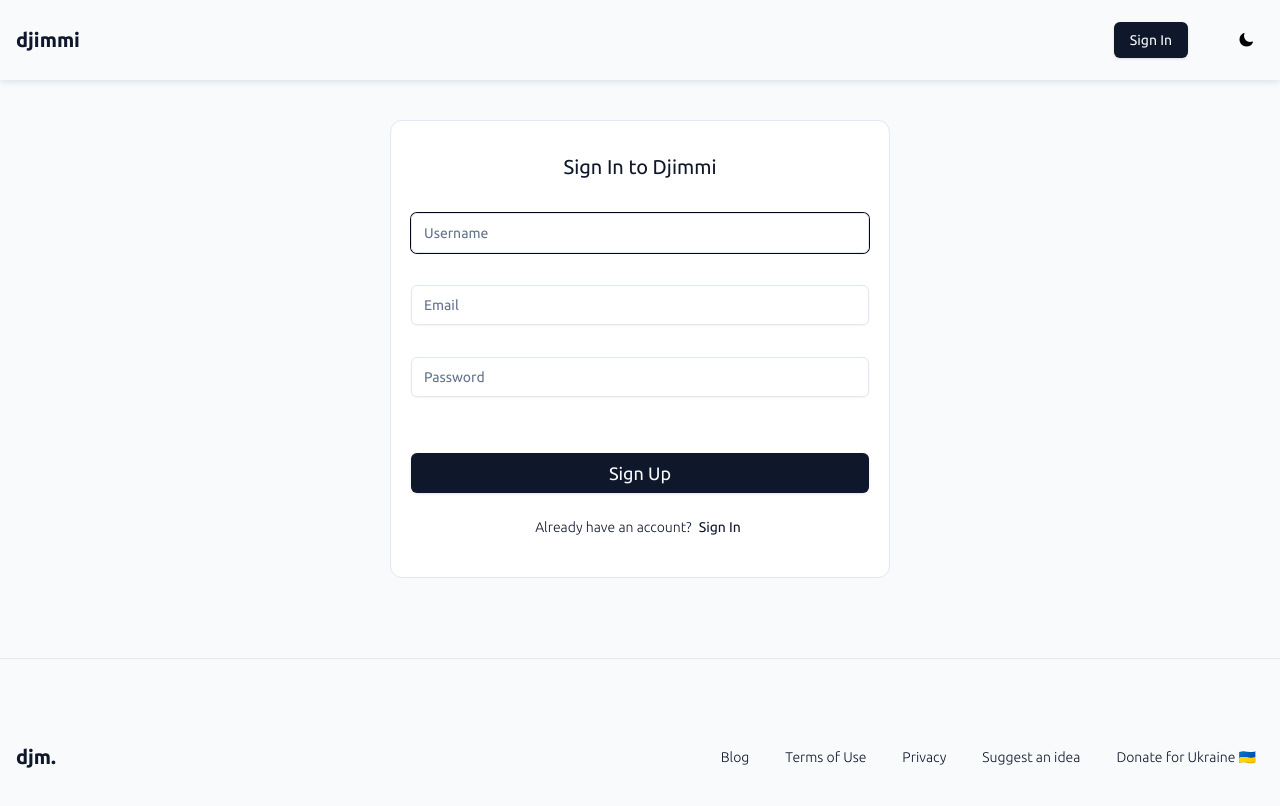
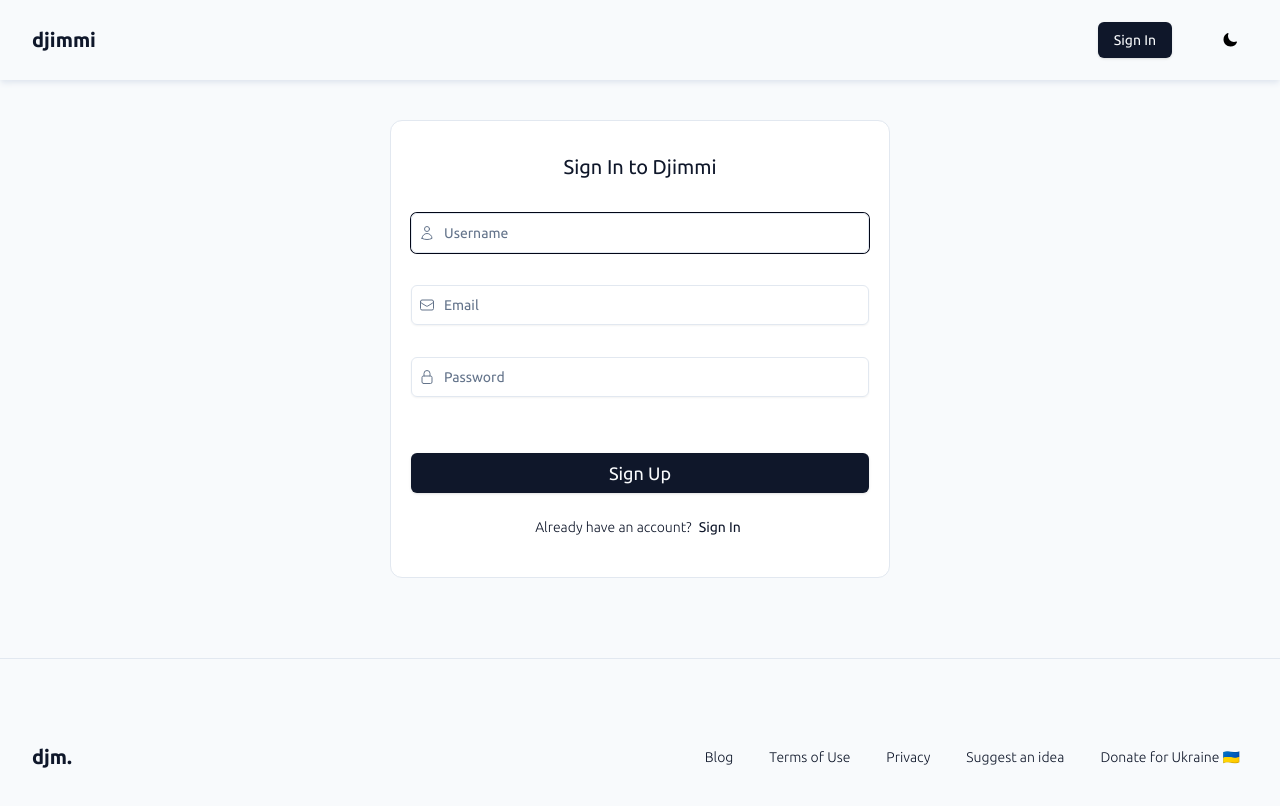
Before and after one commit to Skandinavchik/djimmi_it_jobs_nextjs_13, a Next.js app: page /signup in a window 1280 px wide. Shown: the top 806 px of the page. Built offline with nearby package versions, Linux system fonts and the light colour scheme; no server answers.

Commit message:
ScrollUpButton added, auth forms icons added

```diff
--- a/src/app/layout.tsx
+++ b/src/app/layout.tsx
@@ -28,7 +28,11 @@
 
 const RootLayout = ({ children, }: { children: React.ReactNode }) => {
 	return (
-		<html lang="en" suppressHydrationWarning>
+		<html
+			lang="en"
+			suppressHydrationWarning
+			className='scroll-smooth'
+		>
 			<body className={`${ubuntu.variable} ${ubuntu_mono.variable} bg-main-light dark:bg-main`}>
 				<ThemeProvider>
 					<ReduxProvider>
--- a/src/app/page.tsx
+++ b/src/app/page.tsx
@@ -3,6 +3,7 @@
 import { Button } from '@/components/ui/button';
 import { Separator } from '@/components/ui/separator';
 import { Avatar, AvatarFallback, AvatarImage } from '@/components/ui/avatar';
+import ScrollUpButton from '@/components/navigation/ScrollUpButton';
 
 
 
@@ -58,6 +59,7 @@
 
 	return (
 		<main>
+			<ScrollUpButton />
 			<section className='pt-24'>
 				<div className='container'>
 					<h1 className='text-3xl sm:text-5xl text-main font-sans font-medium text-center mb-6 dark:text-main-light'>
--- a/src/components/auth/userAccountButton.tsx
+++ b/src/components/auth/userAccountButton.tsx
@@ -44,7 +44,7 @@
 						<AvatarImage />
 						<AvatarFallback>{data && data.iss ? data.iss.slice(0, 1) : null}</AvatarFallback>
 					</Avatar>
-					<Button variant={'link'} className='text-main text-[1rem] font-sans font-normal px-0 dark:text-main-light'>{data?.iss}</Button>
+					<span className='text-main text-[1rem] font-sans dark:text-main-light'>{data?.iss}</span>
 				</div>
 			</DropdownMenuTrigger>
 
--- a/src/components/forms/user/UserSignInForm.tsx
+++ b/src/components/forms/user/UserSignInForm.tsx
@@ -5,6 +5,7 @@
 import { Input } from "@/components/ui/input";
 import { ReloadIcon } from "@radix-ui/react-icons";
 import { Button } from "@/components/ui/button";
+import { EnvelopeIcon, LockClosedIcon } from '@heroicons/react/24/outline';
 
 
 
@@ -23,7 +24,7 @@
 
 const UserSignInForm = () => {
 
-	const { register, handleSubmit, reset, formState: { errors, isSubmitting } } = useForm<IFormInputs>({
+	const { register, handleSubmit, reset, formState: { errors, dirtyFields, isSubmitting } } = useForm<IFormInputs>({
 		defaultValues: {
 			email: '',
 			password: '',
@@ -48,21 +49,35 @@
 		<form
 			noValidate
 			onSubmit={handleSubmit(onSubmit)}>
+			<div>
+				<div className='relative'>
+					<EnvelopeIcon className={`absolute left-2 top-1/2 -translate-y-1/2 w-4 ${dirtyFields.email ? 'text-main' : 'text-slate-500'}`} />
 					<Input
 						{...register('email', { required: 'Email is required' })}
 						type="email"
 						placeholder="Email"
-				className='font-sans'
+						className='font-sans pl-8'
 					/>
-			<div className='mb-1 h-7 pt-1 pb-2 pl-1 text-[0.72rem] font-sans font-light text-red-700 dark:text-red-400'>{errors.email?.message || ' '}</div>
+				</div>
+				<div className='mb-1 h-7 pt-1 pb-2 pl-1 text-[0.72rem] font-sans font-light text-red-700 dark:text-red-400'>
+					{errors.email?.message || ' '}
+				</div>
+			</div>
 
+			<div>
+				<div className='relative'>
+					<LockClosedIcon className={`absolute left-2 top-1/2 -translate-y-1/2 w-4 ${dirtyFields.password ? 'text-main' : 'text-slate-500'}`} />
 					<Input
 						{...register('password', { required: 'Password is required' })}
 						type="password"
 						placeholder="Password"
-				className='font-sans'
+						className='font-sans pl-8'
 					/>
-			<div className='h-7 pt-1 pb-2 pl-1 text-[0.72rem] font-sans font-light text-red-700 dark:text-red-400'>{errors.password?.message || ' '}</div>
+				</div>
+				<div className='h-7 pt-1 pb-2 pl-1 text-[0.72rem] font-sans font-light text-red-700 dark:text-red-400'>
+					{errors.password?.message || ' '}
+				</div>
+			</div>
 
 			<Button
 				type='submit'
--- a/src/components/forms/user/UserSignUpForm.tsx
+++ b/src/components/forms/user/UserSignUpForm.tsx
@@ -8,6 +8,7 @@
 import { useForm } from "react-hook-form";
 import { yupResolver } from '@hookform/resolvers/yup';
 import * as yup from 'yup';
+import { EnvelopeIcon, LockClosedIcon, UserIcon } from '@heroicons/react/24/outline';
 
 
 
@@ -20,7 +21,7 @@
 const validationSchema = yup.object({
 	username: yup.string()
 		.required('Username is required')
-		.min(2, 'Name must be at least 2 characters long'),
+		.min(2, 'Username must be at least 2 characters long'),
 	email: yup.string()
 		.required('Email is required')
 		.matches(/^(([^<>()[\]\\.,;:\s@"]+(\.[^<>()[\]\\.,;:\s@"]+)*)|.(".+"))@((\[[0-9]{1,3}\.[0-9]{1,3}\.[0-9]{1,3}\.[0-9]{1,3}\])|(([a-zA-Z\-0-9]+\.)+[a-zA-Z]{2,}))$/, 'Email must be valid'),
@@ -36,7 +37,7 @@
 
 const UserSignUpForm = () => {
 
-	const { register, handleSubmit, reset, setFocus, formState: { errors, isSubmitting } } = useForm<IFormInputs>({
+	const { register, handleSubmit, reset, setFocus, formState: { errors, dirtyFields, isSubmitting } } = useForm<IFormInputs>({
 		defaultValues: {
 			username: '',
 			email: '',
@@ -75,29 +76,50 @@
 		<form
 			noValidate
 			onSubmit={handleSubmit(onSubmit)}>
+			<div>
+				<div className='relative'>
+					<UserIcon className={`absolute left-2 top-1/2 -translate-y-1/2 w-4 ${dirtyFields.username ? 'text-main' : 'text-slate-500'}`} />
 					<Input
 						{...register('username', { required: 'Username is required' })}
 						type="text"
 						placeholder="Username"
-				className='font-sans'
+						className='font-sans pl-8'
 					/>
-			<div className='mb-1 h-7 pt-1 pb-2 pl-1 text-[0.72rem] font-sans font-light text-red-700 dark:text-red-400'>{errors.username?.message || ' '}</div>
+				</div>
+				<div className='mb-1 h-7 pt-1 pb-2 pl-1 text-[0.72rem] font-sans font-light text-red-700 dark:text-red-400'>
+					{errors.username?.message || ' '}
+				</div>
+			</div>
 
+			<div>
+				<div className='relative'>
+					<EnvelopeIcon className={`absolute left-2 top-1/2 -translate-y-1/2 w-4 ${dirtyFields.email ? 'text-main' : 'text-slate-500'}`} />
 					<Input
 						{...register('email', { required: 'Email is required' })}
 						type="email"
 						placeholder="Email"
-				className='font-sans'
+						className='font-sans pl-8'
 					/>
-			<div className='mb-1 h-7 pt-1 pb-2 pl-1 text-[0.72rem] font-sans font-light text-red-700 dark:text-red-400'>{errors.email?.message || ' '}</div>
+				</div>
+				<div className='mb-1 h-7 pt-1 pb-2 pl-1 text-[0.72rem] font-sans font-light text-red-700 dark:text-red-400'>
+					{errors.email?.message || ' '}
+				</div>
+			</div>
 
+			<div>
+				<div className='relative'>
+					<LockClosedIcon className={`absolute left-2 top-1/2 -translate-y-1/2 w-4 ${dirtyFields.password ? 'text-main' : 'text-slate-500'}`} />
 					<Input
 						{...register('password', { required: 'Password is required' })}
 						type="password"
 						placeholder="Password"
-				className='font-sans'
+						className='font-sans pl-8'
 					/>
-			<div className='h-7 pt-1 pb-2 pl-1 text-[0.72rem] font-sans font-light text-red-700 dark:text-red-400'>{errors.password?.message || ' '}</div>
+				</div>
+				<div className='h-7 pt-1 pb-2 pl-1 text-[0.72rem] font-sans font-light text-red-700 dark:text-red-400'>
+					{errors.password?.message || ' '}
+				</div>
+			</div>
 
 			<Button
 				type='submit'
--- /dev/null
+++ b/src/components/navigation/ScrollUpButton.tsx
@@ -0,0 +1,35 @@
+'use client';
+
+import { ChevronUpIcon } from '@heroicons/react/24/outline';
+import { Button } from '@/components/ui/button';
+import { useCallback, useEffect, useState } from 'react';
+
+
+
+const ScrollUpButton = () => {
+
+	const [isActive, setIsActive] = useState<boolean>(false);
+
+	useEffect(() => {
+		window.addEventListener('scroll', () => {
+			window.scrollY > window.innerHeight / 2 ? setIsActive(true) : setIsActive(false)
+		});
+
+		return () => {
+			window.removeEventListener('scroll', () => {
+				window.scrollY > window.innerHeight / 2 ? setIsActive(true) : setIsActive(false)
+			});
+		}
+	}, []);
+
+	return (
+		<Button
+			asChild
+			onClick={() => window.scrollTo(0, 0)}
+			className={`fixed ${isActive ? 'bottom-4' : '-bottom-12'} right-4 md:w-6 h-6 lg:w-8 lg:h-8 p-1 rounded-full cursor-pointer hidden transition-all duration-300 sm:block`}>
+			<ChevronUpIcon className=' md:w-6 md:h-6 lg:w-8 lg:h-8' />
+		</Button>
+	);
+};
+
+export default ScrollUpButton;
--- a/tailwind.config.js
+++ b/tailwind.config.js
@@ -10,7 +10,7 @@
 	theme: {
 		container: {
 			center: true,
-			padding: "1rem",
+			padding: "2rem",
 		},
 		extend: {
 			fontFamily: {
```
Lines whose indentation alone changed are shown as unchanged.
